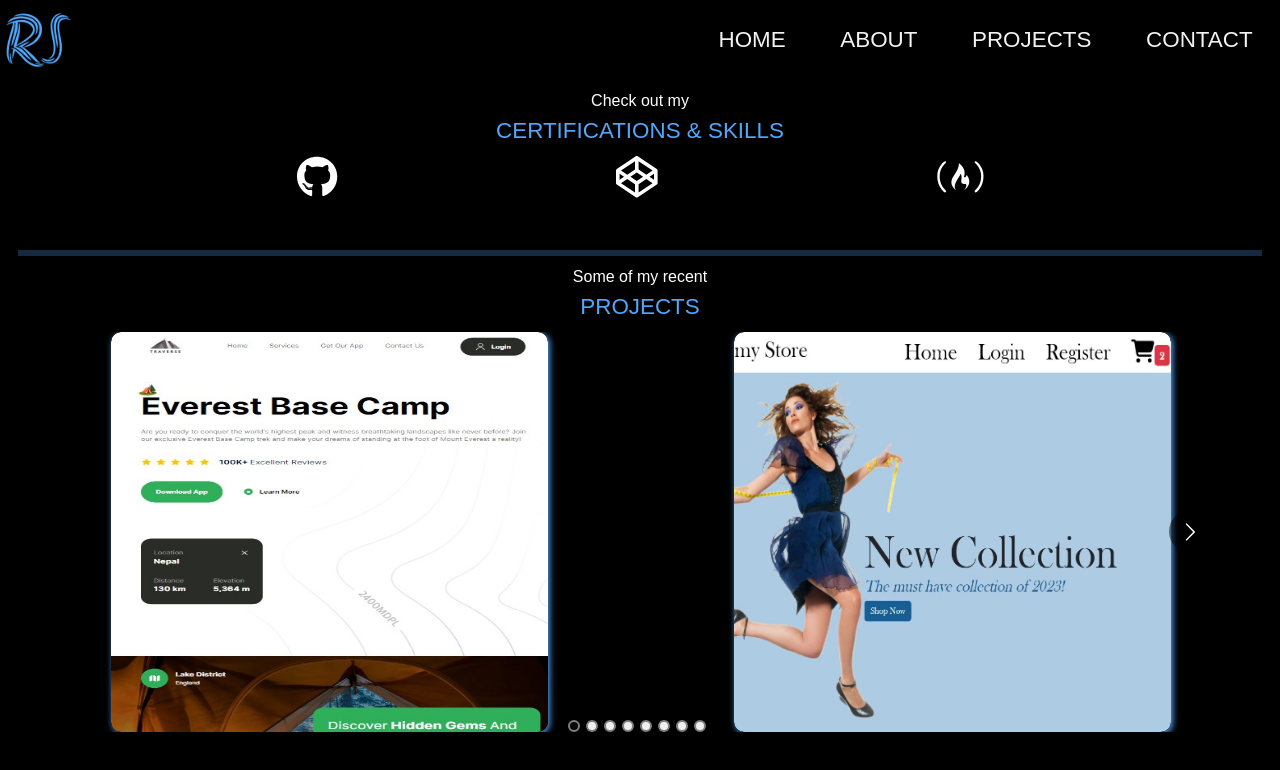
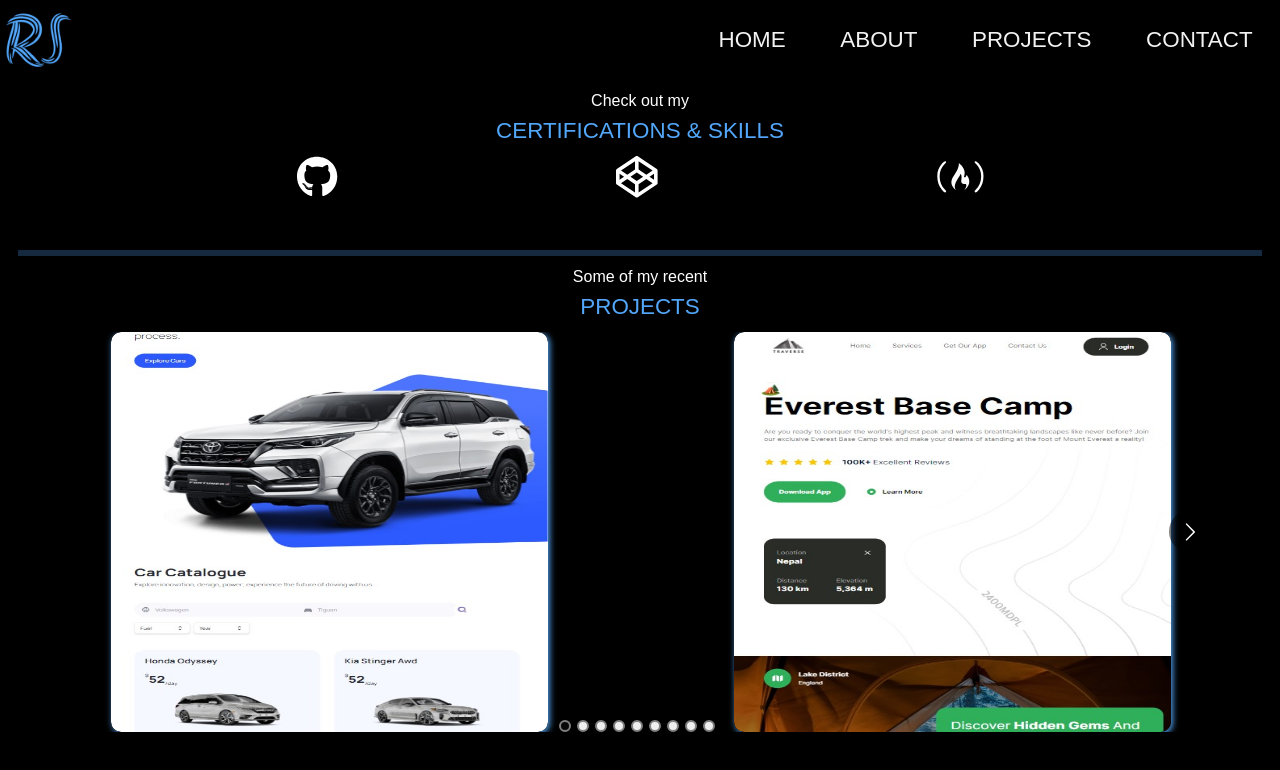
Before and after one commit to ritace7/my-portfolio, a React (Create React App) app: page /projects in a window 1280 px wide. Shown: the top 770 px of the page. Built offline with nearby package versions, Linux system fonts and the light colour scheme.

Commit message:
carhub added

```diff
--- a/src/constants/index.js
+++ b/src/constants/index.js
@@ -1,3 +1,4 @@
+import project_car_hub from "../images/projects/project_car_hub.jpg";
 import project_travel_app from "../images/projects/project_travel_app.jpg";
 import project_puma from "../images/projects/project_puma.jpg";
 import project_dummy_store from "../images/projects/project_dummy_store.jpg";
@@ -10,6 +11,13 @@ import project_toggle from "../images/projects/project_toggle_theme.jpg";
 import { faGithub, faInstagram, faFacebook, faLinkedin } from '@fortawesome/free-brands-svg-icons'
 
 export const projects = [
+    {
+        title: "Car Hub",
+        cover: project_car_hub,
+        description: "Sleek car website crafted with Next.js, Tailwind CSS, and Headless UI for a stylish experience!",
+        link: "https://carhub-official.netlify.app/",
+        code: "https://github.com/ritace7/car_hub"
+    },
     {
         title: "Travel App",
         cover: project_travel_app,
```
Also changed, not shown: src/images/projects/project_car_hub.jpg (added).
